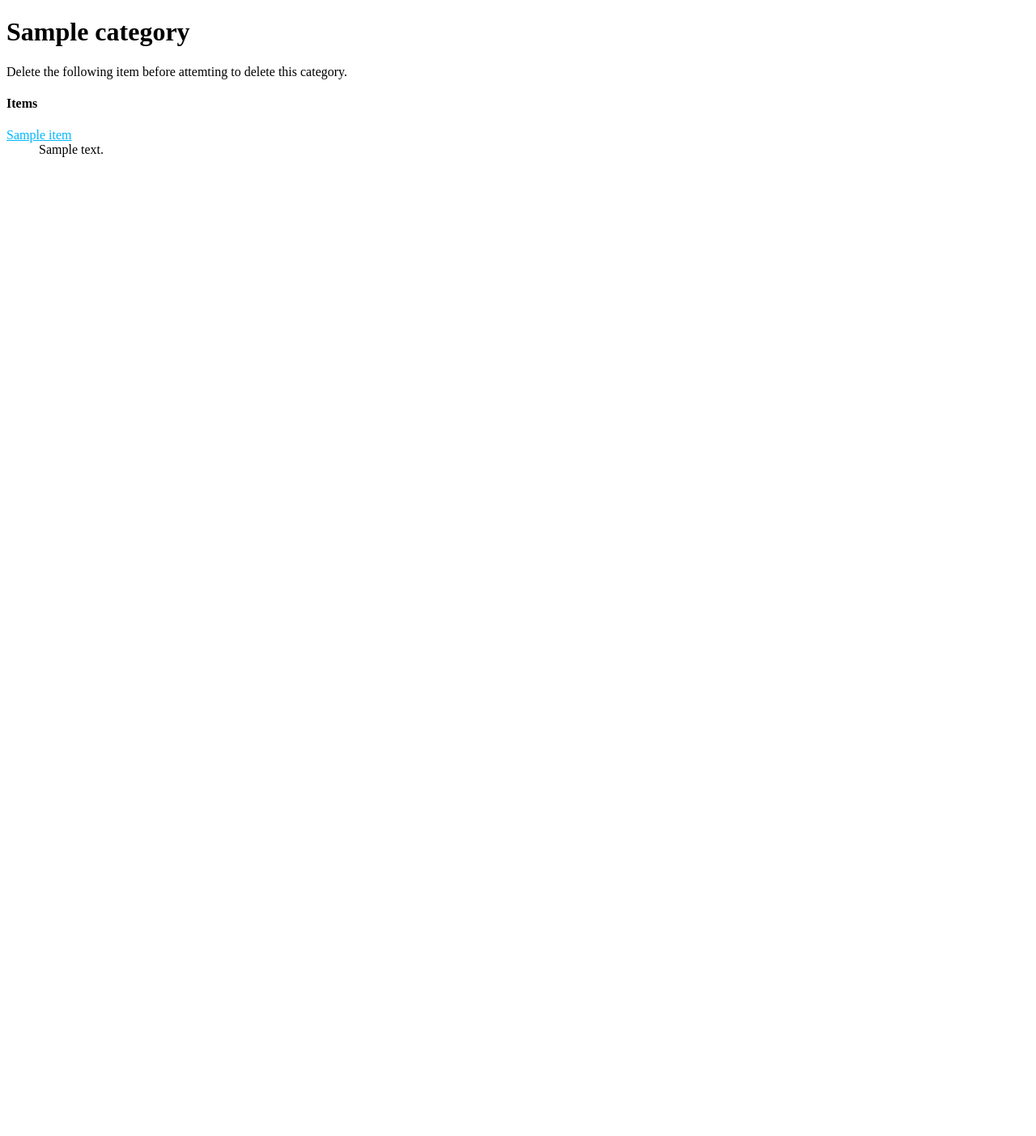
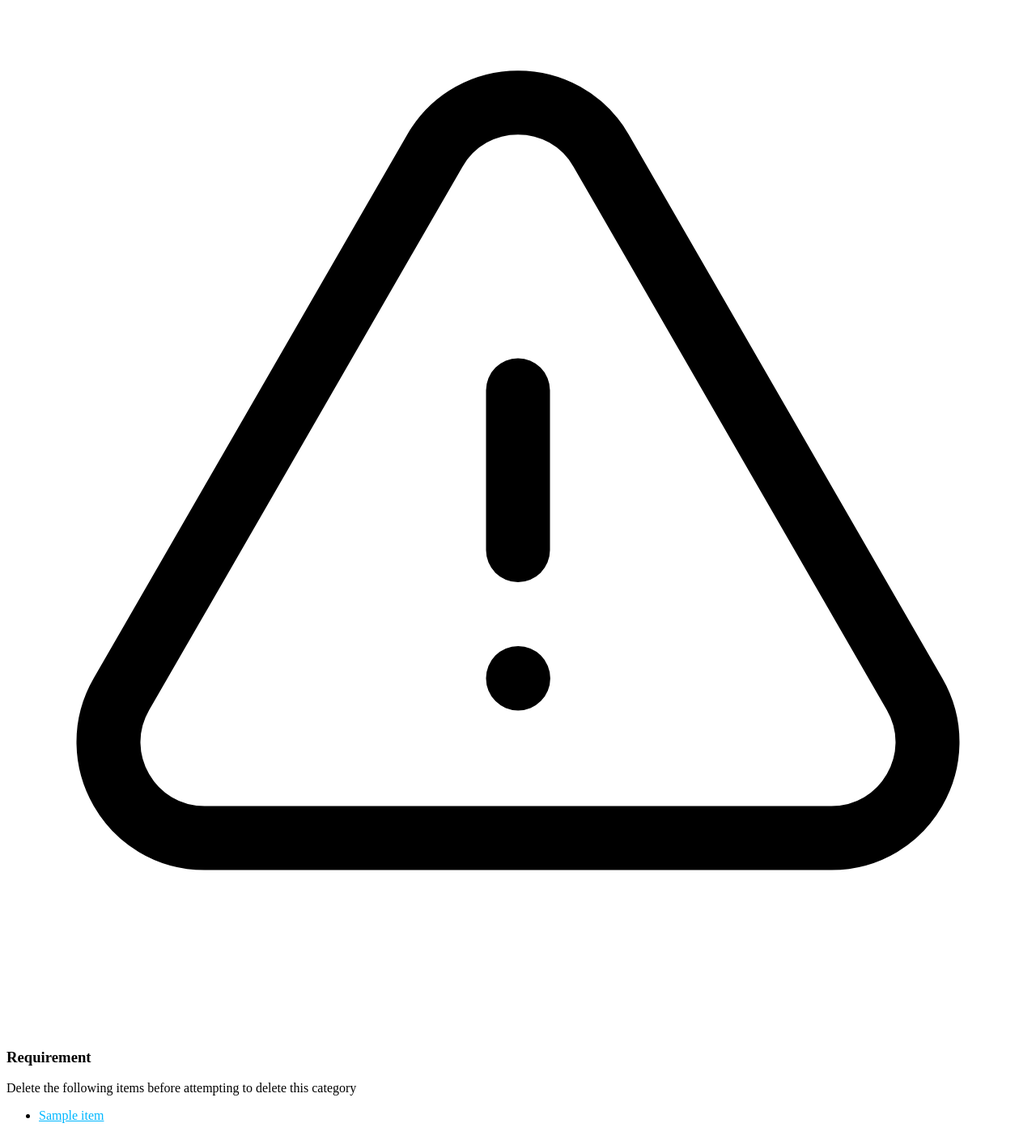
Before and after one commit to adrian1lara/inventory-app, a Node server app: page /category/600000000000000000000001/delete in a window 1280 px wide. Shown: the whole page at 81% size. Before the commit the page ends 194 px from the top, so only its background shows below. Run offline with Node 20, Linux system fonts and the light colour scheme; tables that the repository leaves empty hold one stand-in row (values such as "Sample post"); some libraries are stand-ins or nearby versions.

Commit message:
added: tailwind css modal

```diff
--- a/views/category_delete.ejs
+++ b/views/category_delete.ejs
@@ -5,29 +5,124 @@
     <link rel='stylesheet' href='/stylesheets/style.css' />
     <meta name="viewport" content="width=device-width, initial-scale=1" />
   </head>
-  <body>
-    <h1><%=category.name %></h1>
+  <body class="bg-slate-900">
+
+
     <% if (category_items.length) { %>
-      <p>Delete the following item before attemting to delete this category.</p>
-    <div>
-      <h4>Items</h4>
+
+    <div
+    class="relative z-10" aria-labelledby="modal-title" role="dialog" aria-modal="true">
+
+      <div class="fixed inset-0 bg-gray-500 bg-opacity-75 transition-opacity"></div>
+      <div
+      class="fixed inset-0 z-10 w-screen overflow-y-auto">
+        <div
+        class="flex min-h-full items-end justify-center p-4 text-center sm:items-center sm:p-0">
+
+          <div
+          class="relative transform overflow-hidden rounded-lg bg-white text-left shadow-xl transition-all sm:my-8 sm:w-full sm:max-w-lg">
+            <div
+            class="bg-white px-4 pb-4 pt-5 sm:p-6 sm:pb-4">
+              <div
+              class="sm:flex sm:items-start">
+
+                <div class="mx-auto flex h-12 w-12 flex-shrink-0 items-center justify-center rounded-full bg-red-100 sm:mx-0 sm:h-10 sm:w-10">
+
+                  <svg class="h-6 w-6 text-red-600" fill="none" viewBox="0 0 24 24" stroke-width="1.5" stroke="currentColor" aria-hidden="true">
+
+                    <path stroke-linecap="round" stroke-linejoin="round" d="M12 9v3.75m-9.303 3.376c-.866 1.5.217 3.374 1.948 3.374h14.71c1.73 0 2.813-1.874 1.948-3.374L13.949 3.378c-.866-1.5-3.032-1.5-3.898 0L2.697 16.126zM12 15.75h.007v.008H12v-.008z" />
+
+                  </svg>
+
+                </div>
+                <div
+                class="mt-3 text-center sm:ml-4 sm:mt-0 sm:text-left">
+                  <h3 class="text-base font-semibold leading-6 text-gray-900" id="modal-title">Requirement</h3>
+                  <div
+                  class="mt-3">
+                   <p class="text-sm text-gray-500">Delete the following items before attempting to delete this category</p>
+                  </div>
+                </div>
+              </div>
+            </div>
+           <div
+            class="bg-gray-50 px-4 py-3 sm:flex sm:flex-row sm:px-6 ">
+              <ul>
+
+                <% category_items.forEach(function(item) { %>
+                  <li class="py-1">
+                    <a href="<%= item.url %>"
+                  class="hover:underline hover:text-blue-600"><%= item.name %></a>
+                  </li>
+
+                <% }); %>
+
+               </ul>
+           </div>
+          </div>
+        </div>
+      </div>
     </div>
 
-    <% category_items.forEach(function(items) { %>
-      <dt>
-        <a href="<%=items.url %>"><%= items.name %></a>
-      </dt>
-      <dd><%= items.description %></dd>
-    <% }); %>
+    <%} else {%>
+ <div
+    class="relative z-10" aria-labelledby="modal-title" role="dialog" aria-modal="true">
 
-    <%} else {%>
-    <p>Do you really want to delete this category?</p>
-    <form method='POST' action=''>
-      <div>
-        <input type="hidden" name="categoryid" value="<%= category._id %>" required='true'>
+      <div class="fixed inset-0 bg-gray-500 bg-opacity-75 transition-opacity"></div>
+      <div
+      class="fixed inset-0 z-10 w-screen overflow-y-auto">
+        <div
+        class="flex min-h-full items-end justify-center p-4 text-center sm:items-center sm:p-0">
+
+          <div
+          class="relative transform overflow-hidden rounded-lg bg-white text-left shadow-xl transition-all sm:my-8 sm:w-full sm:max-w-lg">
+            <div
+            class="bg-white px-4 pb-4 pt-5 sm:p-6 sm:pb-4">
+              <div
+              class="sm:flex sm:items-start">
+
+                <div class="mx-auto flex h-12 w-12 flex-shrink-0 items-center justify-center rounded-full bg-red-100 sm:mx-0 sm:h-10 sm:w-10">
+
+                  <svg class="h-6 w-6 text-red-600" fill="none" viewBox="0 0 24 24" stroke-width="1.5" stroke="currentColor" aria-hidden="true">
+
+                    <path stroke-linecap="round" stroke-linejoin="round" d="M12 9v3.75m-9.303 3.376c-.866 1.5.217 3.374 1.948 3.374h14.71c1.73 0 2.813-1.874 1.948-3.374L13.949 3.378c-.866-1.5-3.032-1.5-3.898 0L2.697 16.126zM12 15.75h.007v.008H12v-.008z" />
+
+                  </svg>
+
+                </div>
+                <div
+                class="mt-3 text-center sm:ml-4 sm:mt-0 sm:text-left">
+                  <h3 class="text-base font-semibold leading-6 text-gray-900" id="modal-title">Delete <span
+                    class="text-indigo-600">
+                    <%=category.name%>
+                  </span></h3>
+                  <div
+                  class="mt-3">
+                   <p class="text-sm text-gray-500">Do you really want to delete this category?</p>
+                  </div>
+                </div>
+              </div>
+            </div>
+           <div
+            class="bg-gray-50 px-4 py-3 sm:flex sm:flex-row sm:px-6">
+              <form method='POST' action=''>
+                <div>
+                  <input type="hidden" name="categoryid" value="<%=category._id%>" required='true'>
+                </div>
+                <div class="flex space-x-4 ">
+                  <button type="submit"
+                class="w-full bg-red-600 text-white rounded-full px-4 py-2 hover:bg-red-700 focus:outline-none focus:shadow-outline-blue active:bg-blue-800">
+                  delete
+                </button>
+                <a href="/categories"
+                class="w-full bg-blue-500 text-white rounded-full px-4 py-2 hover:bg-blue-700 focus:outline-none focus:shadow-outline-blue active:bg-blue-800">cancel</a>
+                </div>
+                </form>
+           </div>
+          </div>
+        </div>
       </div>
-      <button type="submit">delete</button>
-    </form>
+    </div>
     <%} %>
   </body>
 </html>
```
